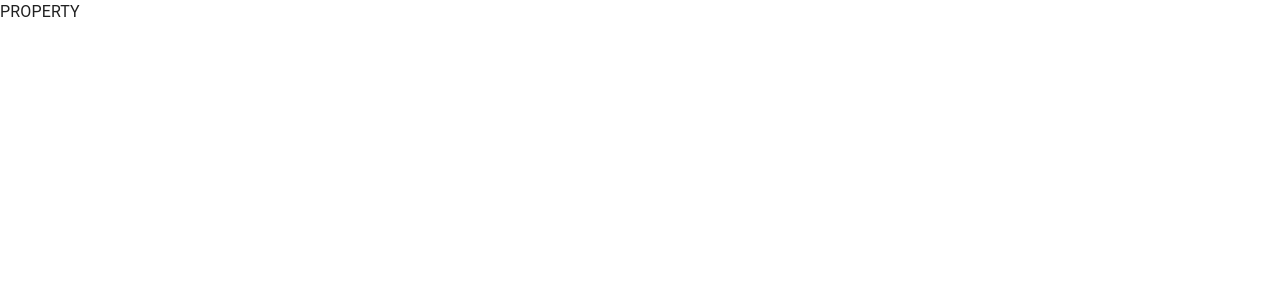
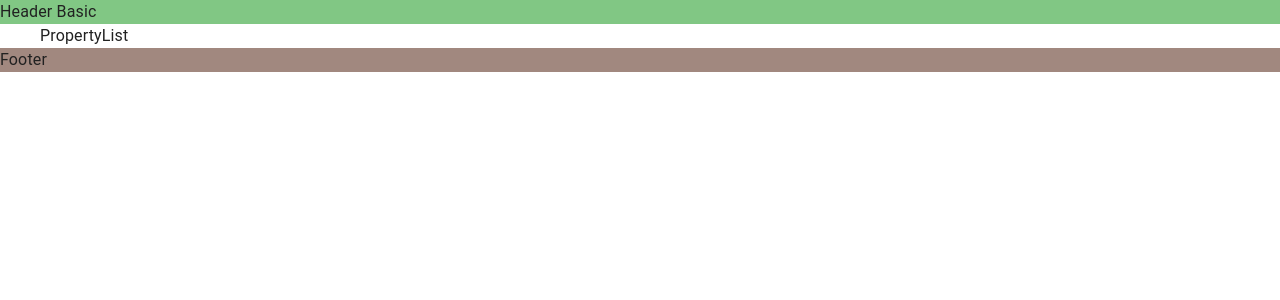
Before and after one commit to Coder-Kr/nestar-demo, a Next.js app: page /property in a window 1280 px wide. Shown: the top 300 px of the page. Built offline with nearby package versions, Linux system fonts and the light colour scheme.

Commit message:
feat: integration Header and Footer via Layouts

```diff
--- /dev/null
+++ b/libs/components/layout/LayuotBasic.tsx
@@ -0,0 +1,23 @@
+import { Stack } from "@mui/material";
+import Head from "next/head";
+
+const withLayoutBasic = (Component: any) => {
+   return (props: any) => {
+      return (
+         <>
+            <Head>
+               <title>Nestar</title>
+            </Head>
+            <Stack id="pc-wrap">
+               <Stack sx={{ background: "#81C784" }}>Header Basic</Stack>
+               <Stack id="main">
+                  <Component {...props} />
+               </Stack>
+               <Stack sx={{ background: "#a1887f" }}>Footer</Stack>
+            </Stack>
+         </>
+      );
+   };
+};
+
+export default withLayoutBasic;
--- a/pages/property/index.tsx
+++ b/pages/property/index.tsx
@@ -1,5 +1,9 @@
-const Property = () => {
-   return <div>PROPERTY</div>;
+import withLayoutBasic from "@/libs/components/layout/LayuotBasic";
+import { Container } from "@mui/material";
+import { NextPage } from "next";
+
+const PropertyList: NextPage = () => {
+   return <Container>PropertyList</Container>;
 };
 
-export default Property;
+export default withLayoutBasic(PropertyList);
```
Also changed, not shown: libs/components/layout/LayoutHome.tsx (added, +23 -0 lines), pages/community/index.tsx (+4 -3 lines), pages/index.tsx (+6 -5 lines), pages/property/[productId]/index.tsx (deleted, +0 -10 lines), pages/property/detail.tsx (added, +8 -0 lines).
